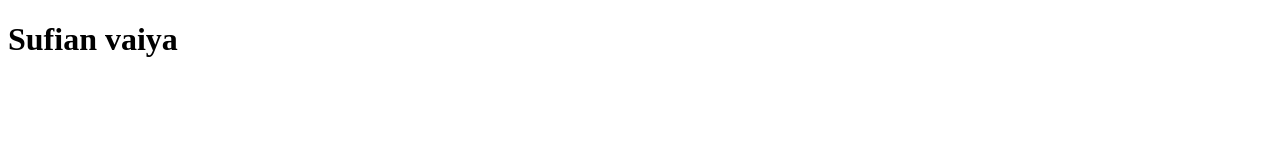
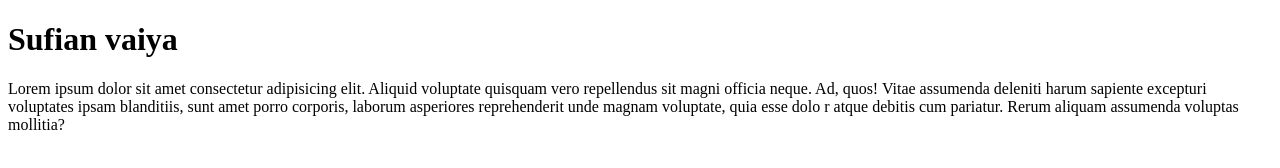
Before and after one commit to sufian71s/frist-project2, a plain HTML site: page index.html in a window 1280 px wide. Drawn offline with Linux system fonts and the light colour scheme.

Commit message:
Pteg-added

```diff
--- a/index.html
+++ b/index.html
@@ -8,5 +8,13 @@
 </head>
 <body>
     <h1> Sufian vaiya </h1>
+    <p>Lorem ipsum dolor sit amet consectetur
+        adipisicing elit. Aliquid voluptate
+         quisquam vero repellendus sit magni officia neque.
+         Ad, quos! Vitae assumenda deleniti harum sapiente excepturi
+          voluptates ipsam blanditiis, sunt amet porro corporis, laborum
+           asperiores reprehenderit unde magnam voluptate, quia esse dolo
+           r atque debitis cum pariatur. Rerum aliquam assumenda voluptas
+            mollitia?</p>
 </body>
 </html>
```
